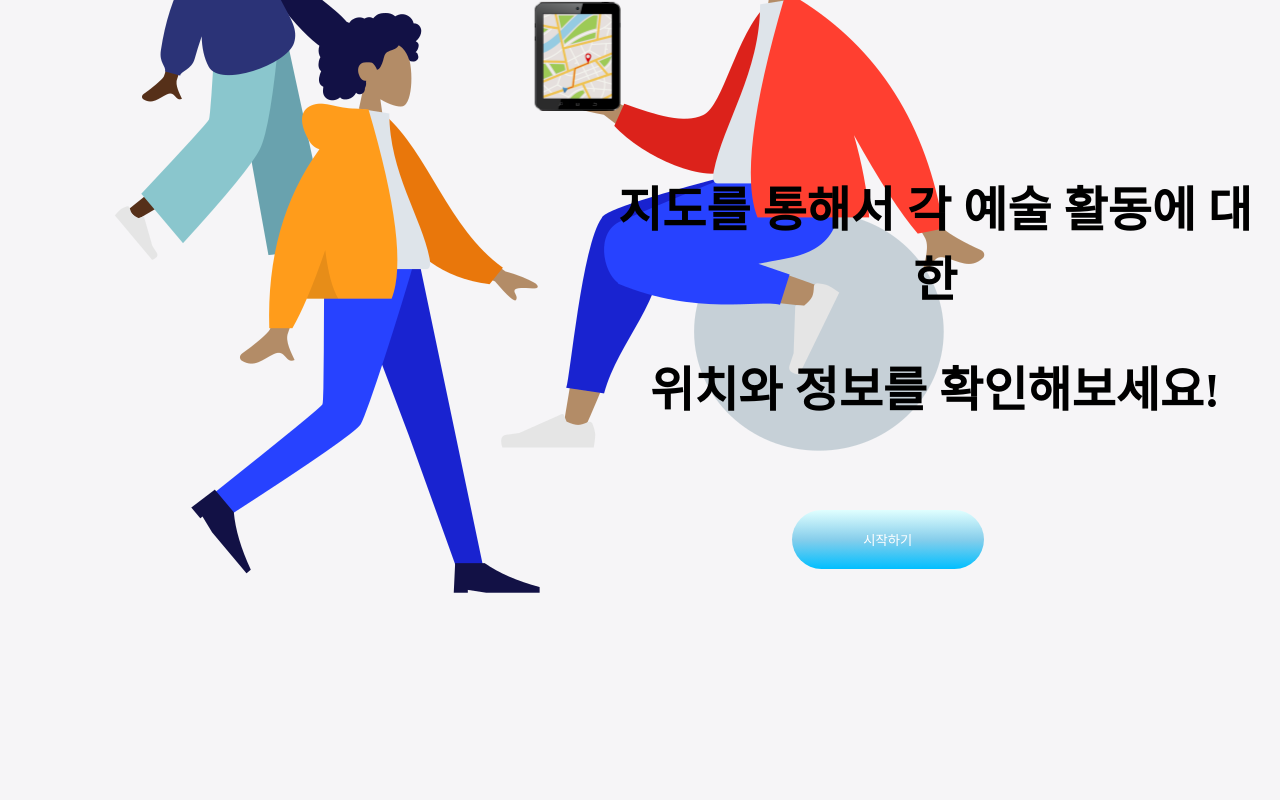
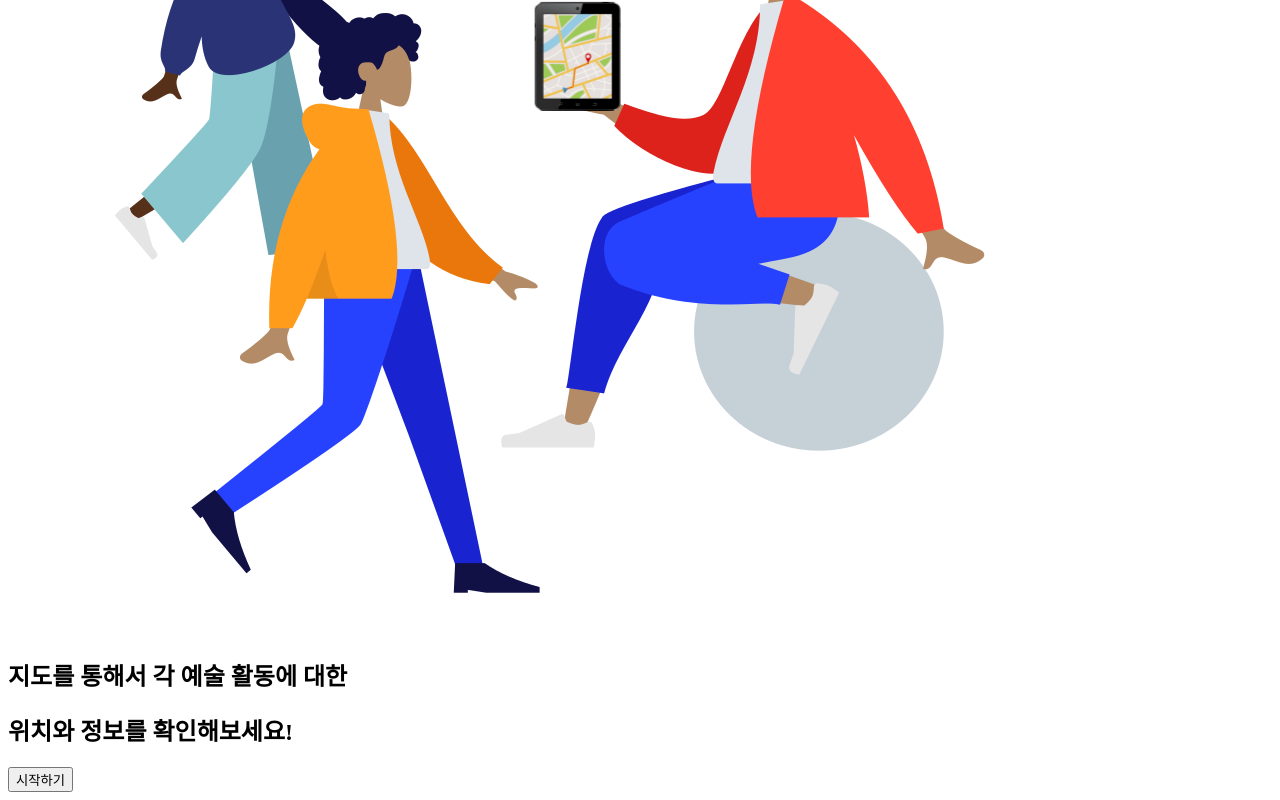
Before and after one commit to HANYONUJUN/bigdata_project, a Vue app: page / in a window 1280 px wide. Shown: the part 1539-2339 px from the top of the page. Before the commit the page ends 2176 px from the top, so only its background shows below. Built offline with nearby package versions, Linux system fonts and the light colour scheme.

Commit message:
main img 크기 및 위치 조정

```diff
--- a/src/assets/scss/main.scss
+++ b/src/assets/scss/main.scss
@@ -1,89 +1,92 @@
 @import url('https://fonts.googleapis.com/css?family=Montserrat:400,800');
 @import '../reaction/utils';
 
-$background:#f6f5f7;
+$background:#ffffff;
 $text_color:black;
 
+$breakpoint-mobile: 768px;
 
+@include mobile {
     body{
         background-color: $background;
-    min-height: 100vh;
     }
 
-#section{
-    position: relative;
-    min-height: 100vh;
+    .back_img{
+        img{
+            width: 100%;
+            height: 650px;
+        }
     }
 
-.main_title{
-    color: $text_color;
-    margin-top: 3%;
-    font-size: x-large;
+    .main_img{
+        margin-top: -170%;
+        img{
+          width:100%;
+          height: 300%;
         }
-
-.map_sample_line{
-    display: flex;
-    justify-content: center;
-    align-items: center;
-    background-color: white;
-    border: 2px solid rgb(0, 0, 0);
-
     }
 
     .map_writing{
         h2{
-        font-size: xxx-large;
-        @keyframes fadeInRight{
+            @keyframes fadeInUp{
                 0%{
                     opacity: 0;
-                transform: translate3d(100%,0,0);
+                    transform: translate3d(0,100%,0);
                 }
                 to{
-                opacity: 1;
+                    opacity: 2;
                     transform: translateZ(0);
                 }
             }
+
         }
-    margin-top:-40%;
-    margin-left: 590px;
-    font-weight: 200;
-    animation: fadeInRight 1s;
+
+        color:$text_color;
+        margin-top:5%;
+        font-weight: 100;
+        animation: fadeInUp 1s;
 
         #h_line_1{
+            font-size: large;
             text-align: center;
         }
 
         #h_line_2{
+            font-size: large;
             text-align: center;
         }
     }
 
     .next_btn{
-    margin-left: 62%;
-    margin-top:7%;
+      position: relative;
       button{
-        border: none;
-        width: 40%;
-        padding: 20px;
-        border-radius: 30px;
-        background: linear-gradient(lightCyan, skyBlue, deepSkyBlue);
-        color:white;
-
+        color: #ffffff;
+        margin-top: 2%;
+        text-align: center;
+        padding: 13px 30px;
+        border: 4px solid rgb(13, 233, 82);
+        border-radius: 24px;
+        text-decoration: none;
+        display: block;
+        margin-left: 118px;
+        background-color: rgb(13, 160, 233);
        }
     }
 
-.map{
-    width: 500px;
-    height: 500px;
-    margin-top: 2%;
-    margin-left: 2%;
+    @keyframes moveUpDown {
+        0%, 100% {
+          transform: translateY(0);
+        }
+        50% {
+          transform: translateY(-10px);
+        }
     }
 
-.map_border{
-    background-color: white;
-    width: 522px;
-    height: 520px;
-    margin-top: 2%;
-    padding-top: 0.5%;
-    border-radius: 10px;
+    .d_down{
+        padding-top: 2%;
+        text-align: center;
+        font-size: 200%;
+        animation: moveUpDown 1s linear infinite;
     }
+
+}
```
Lines whose indentation alone changed are shown as unchanged.
